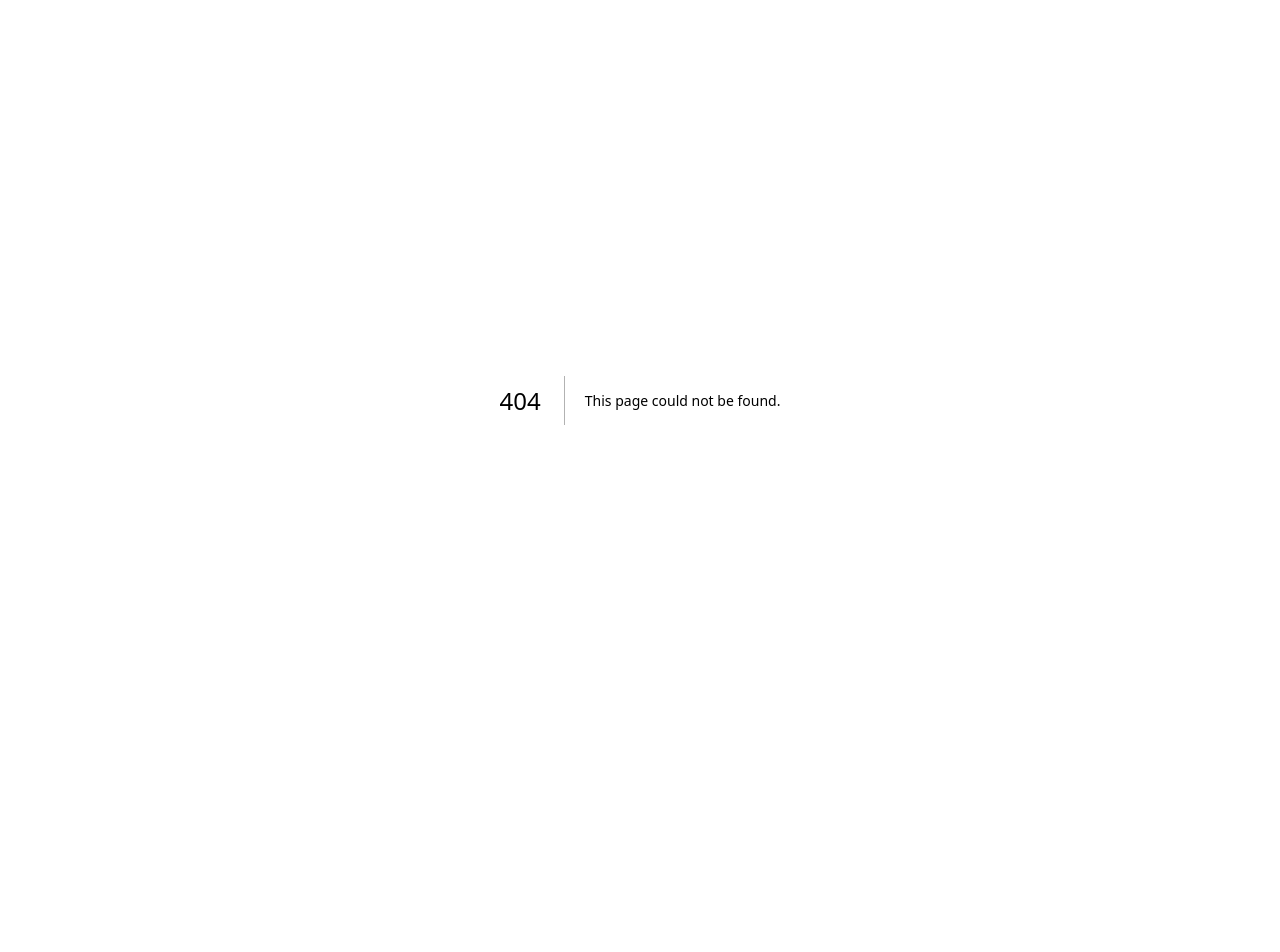
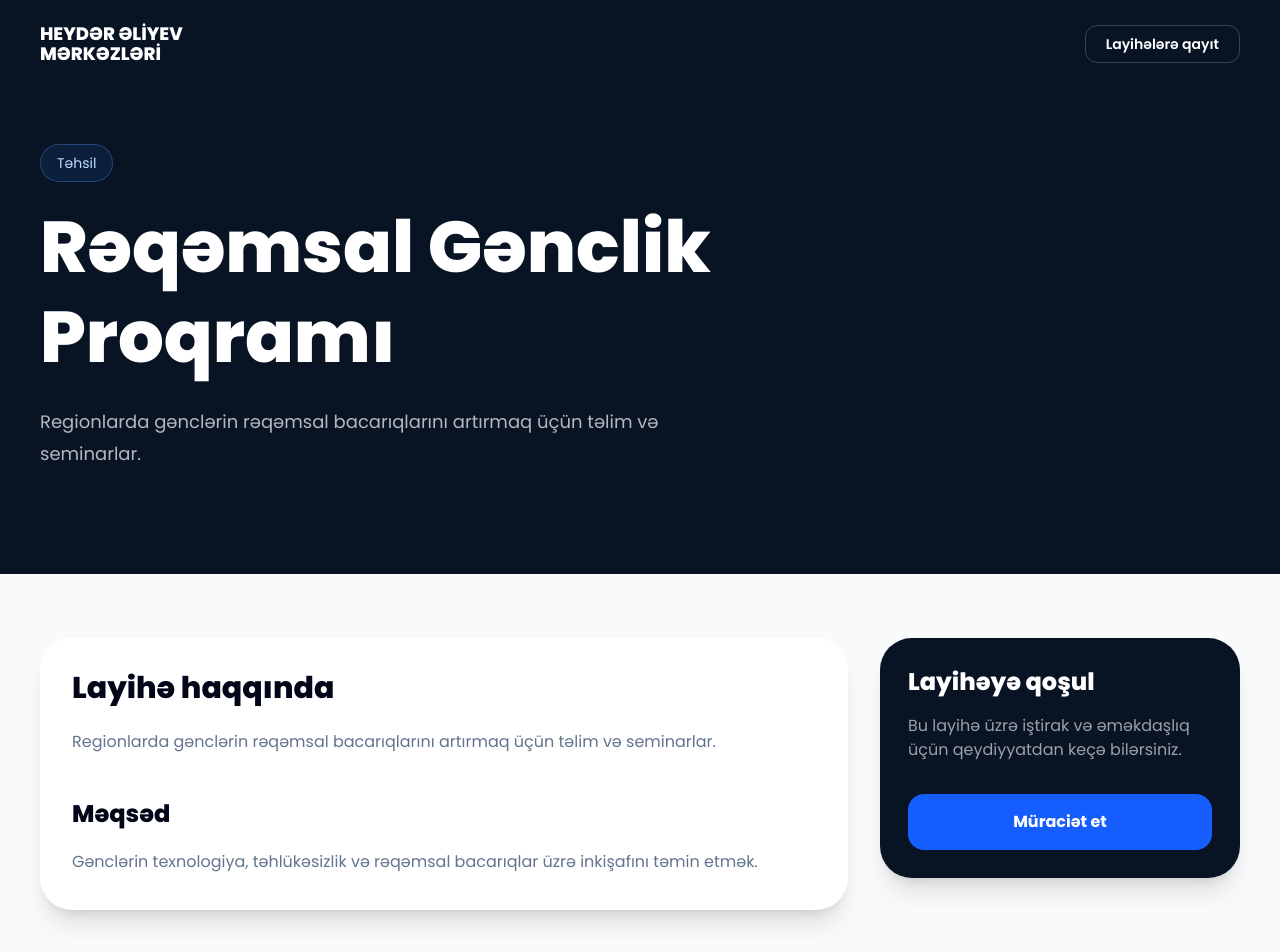
Before and after one commit to babazadeharun54-hub/heyder-aliyev-centers, a Next.js app: page /projects/1 in a window 1280 px wide. Before the commit this address had no page. Shown: the top 952 px of the page. Before the commit the page ends 800 px from the top, so only its background shows below. Built offline with nearby package versions, Linux system fonts and the light colour scheme.

Commit message:
add project detail pages

```diff
--- /dev/null
+++ b/app/projects/[slug]/page.tsx
@@ -0,0 +1,107 @@
+const projects = {
+  "reqemsal-genclik": {
+    title: "Rəqəmsal Gənclik Proqramı",
+    category: "Təhsil",
+    description:
+      "Regionlarda gənclərin rəqəmsal bacarıqlarını artırmaq üçün təlim və seminarlar.",
+    goal: "Gənclərin texnologiya, təhlükəsizlik və rəqəmsal bacarıqlar üzrə inkişafını təmin etmək.",
+  },
+  "medeni-irs": {
+    title: "Mədəni İrs Məktəbi",
+    category: "Mədəniyyət",
+    description:
+      "Məktəblilər üçün Azərbaycan tarixi, mədəniyyəti və irsi haqqında maarifləndirici proqram.",
+    goal: "Gənc nəslin milli-mədəni irsə marağını artırmaq.",
+  },
+  "region-konulluleri": {
+    title: "Region Könüllüləri",
+    category: "Gənclər",
+    description:
+      "Heydər Əliyev Mərkəzlərində könüllü fəaliyyətin təşviqi və koordinasiyası.",
+    goal: "Regionlarda aktiv gənclər şəbəkəsi formalaşdırmaq.",
+  },
+  "ulu-onder-irsi": {
+    title: "Ulu Öndər İrsi",
+    category: "Tarix",
+    description:
+      "Heydər Əliyevin dövlətçilik irsinin regionlarda təbliği üçün tədbirlər silsiləsi.",
+    goal: "Ulu Öndərin dövlətçilik irsini sistemli şəkildə təbliğ etmək.",
+  },
+};
+
+export default async function ProjectDetailPage({
+  params,
+}: {
+  params: Promise<{ slug: string }>;
+}) {
+  const { slug } = await params;
+
+  const project =
+    projects[slug as keyof typeof projects] || projects["reqemsal-genclik"];
+
+  return (
+    <main className="min-h-screen bg-slate-50 text-slate-950">
+      <section className="bg-[#081324] px-6 py-6 text-white">
+        <div className="mx-auto max-w-[1200px]">
+          <nav className="flex items-center justify-between">
+            <a href="/" className="text-lg font-extrabold leading-5">
+              HEYDƏR ƏLİYEV
+              <br />
+              MƏRKƏZLƏRİ
+            </a>
+
+            <a
+              href="/projects"
+              className="rounded-xl border border-white/20 px-5 py-2 text-sm font-semibold"
+            >
+              Layihələrə qayıt
+            </a>
+          </nav>
+
+          <div className="py-20">
+            <p className="mb-5 inline-flex rounded-full border border-blue-400/30 bg-blue-500/10 px-4 py-2 text-sm text-blue-200">
+              {project.category}
+            </p>
+
+            <h1 className="max-w-4xl text-5xl font-extrabold leading-tight md:text-7xl">
+              {project.title}
+            </h1>
+
+            <p className="mt-6 max-w-2xl text-lg leading-8 text-white/70">
+              {project.description}
+            </p>
+          </div>
+        </div>
+      </section>
+
+      <section className="px-6 py-16">
+        <div className="mx-auto grid max-w-[1200px] gap-8 lg:grid-cols-[1fr_360px]">
+          <div className="rounded-[32px] bg-white p-8 shadow-xl">
+            <h2 className="text-3xl font-extrabold">Layihə haqqında</h2>
+
+            <p className="mt-5 leading-8 text-slate-500">
+              {project.description}
+            </p>
+
+            <h3 className="mt-10 text-2xl font-extrabold">Məqsəd</h3>
+
+            <p className="mt-4 leading-8 text-slate-500">{project.goal}</p>
+          </div>
+
+          <aside className="h-fit rounded-[32px] bg-[#081324] p-7 text-white shadow-xl">
+            <h3 className="text-2xl font-extrabold">Layihəyə qoşul</h3>
+
+            <p className="mt-4 text-white/60">
+              Bu layihə üzrə iştirak və əməkdaşlıq üçün qeydiyyatdan keçə
+              bilərsiniz.
+            </p>
+
+            <button className="mt-8 w-full rounded-2xl bg-blue-600 px-5 py-4 font-bold transition hover:bg-blue-500">
+              Müraciət et
+            </button>
+          </aside>
+        </div>
+      </section>
+    </main>
+  );
+}
--- a/app/projects/page.tsx
+++ b/app/projects/page.tsx
@@ -1,24 +1,28 @@
 const projects = [
   {
     title: "Rəqəmsal Gənclik Proqramı",
+    slug: "reqemsal-genclik",
     category: "Təhsil",
     description:
       "Regionlarda gənclərin rəqəmsal bacarıqlarını artırmaq üçün təlim və seminarlar.",
   },
   {
     title: "Mədəni İrs Məktəbi",
+    slug: "medeni-irs",
     category: "Mədəniyyət",
     description:
       "Məktəblilər üçün Azərbaycan tarixi, mədəniyyəti və irsi haqqında maarifləndirici proqram.",
   },
   {
     title: "Region Könüllüləri",
+    slug: "region-konulluleri",
     category: "Gənclər",
     description:
       "Heydər Əliyev Mərkəzlərində könüllü fəaliyyətin təşviqi və koordinasiyası.",
   },
   {
     title: "Ulu Öndər İrsi",
+    slug: "ulu-onder-irsi",
     category: "Tarix",
     description:
       "Heydər Əliyevin dövlətçilik irsinin regionlarda təbliği üçün tədbirlər silsiləsi.",
@@ -42,13 +46,16 @@ export default function ProjectsPage() {
               <a href="/centers">Mərkəzlər</a>
               <a href="/events">Tədbirlər</a>
               <a className="text-white">Layihələr</a>
-              <a>Xəbərlər</a>
-              <a>Media</a>
+              <a href="/news">Xəbərlər</a>
+              <a href="/media">Media</a>
             </div>
 
-            <button className="rounded-xl bg-blue-600 px-5 py-2.5 text-sm font-bold">
+            <a
+              href="/login"
+              className="rounded-xl bg-blue-600 px-5 py-2.5 text-sm font-bold"
+            >
               Daxil ol
-            </button>
+            </a>
           </nav>
 
           <div className="py-20">
@@ -88,9 +95,12 @@ export default function ProjectsPage() {
                   {project.description}
                 </p>
 
-                <button className="mt-8 rounded-2xl bg-[#081324] px-6 py-3 text-sm font-bold text-white transition hover:bg-blue-600">
+                <a
+                  href={`/projects/${project.slug}`}
+                  className="mt-8 inline-block rounded-2xl bg-[#081324] px-6 py-3 text-sm font-bold text-white transition hover:bg-blue-600"
+                >
                   Ətraflı bax
-                </button>
+                </a>
               </div>
             ))}
           </div>
```
